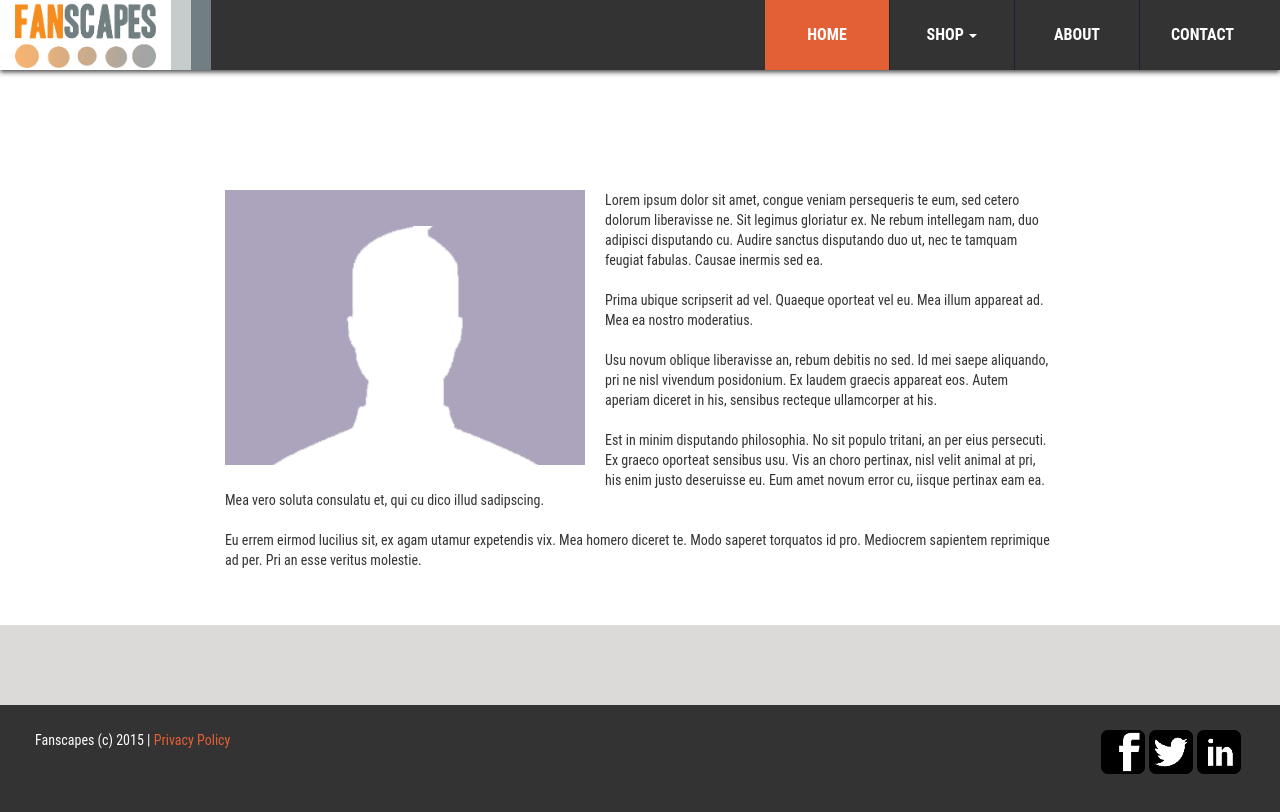
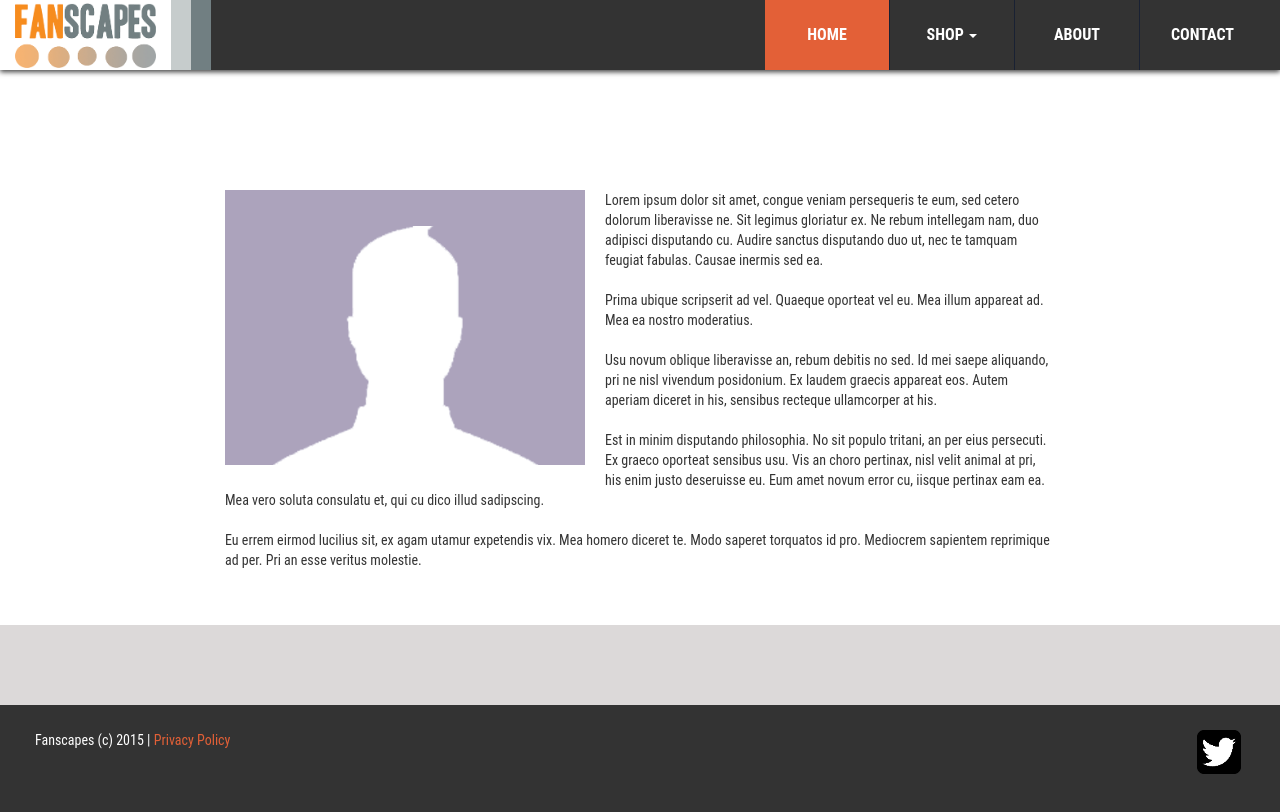
Before and after one commit to tomchomiak/fanscapes, a website: page public/about.html in a window 1280 px wide. Drawn offline with nearby package versions, Linux system fonts and the light colour scheme; some packages are replaced by stand-ins of ours.

Commit message:
First Commit

```diff
--- a/public/about.html
+++ b/public/about.html
@@ -126,15 +126,17 @@
 	        	</div>
 	        	<div class="col-xs-6">
                     <ul class="social-btns">
+                        <!--<li>
+                            <a href="#" target="_blank"><img src="assets/images/linkedin.png" class="img-responsive"></a>
+                        </li>-->
                         <li>
-	        				<a href="#" target="_blank"><img src="assets/images/linkedin.png" class="img-responsive"></a>
+                            <a href="https://twitter.com/Fanscapes1" target="_blank"><img src="assets/images/twitter.png"  class="img-responsive"></a>
                         </li>
-	        			<li>
-	        				<a href="#" target="_blank"><img src="assets/images/twitter.png"  class="img-responsive"></a>
-	        			</li>
+                        <!--
                         <li>
                             <a href="#" target="_blank"><img src="assets/images/facebook.png" class="img-responsive"></a>
                         </li>
+                        -->
                     </ul>
 	        	</div>
 	        </div>
```
Also changed, not shown: public/contact.html (+6 -4 lines), public/everton.html (+6 -4 lines), public/index.html (+6 -4 lines), public/mancity.html (+6 -4 lines), 1 other file. Lines whose indentation alone changed are shown as unchanged.
